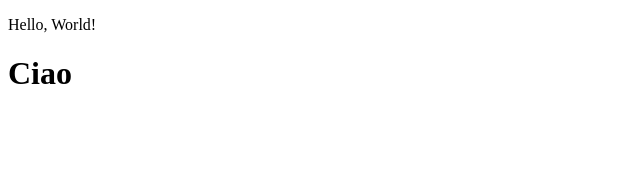
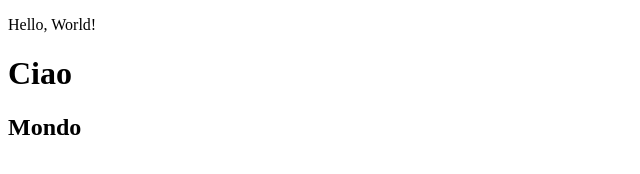
Before and after one commit to LuisGonzalez27/prova-git, a plain HTML site: page index.html in a window 1280 px wide. Shown: the whole page, without its empty margins (0-640 px from the left). Drawn offline with Linux system fonts and the light colour scheme.

Commit message:
Update index.html
aggiunto h2

```diff
--- a/index.html
+++ b/index.html
@@ -9,6 +9,7 @@
 <body>
     <p>Hello, World!</p>
     <h1>Ciao</h1>
+    <h2>Mondo</h2>
 
 
 </body>
```
